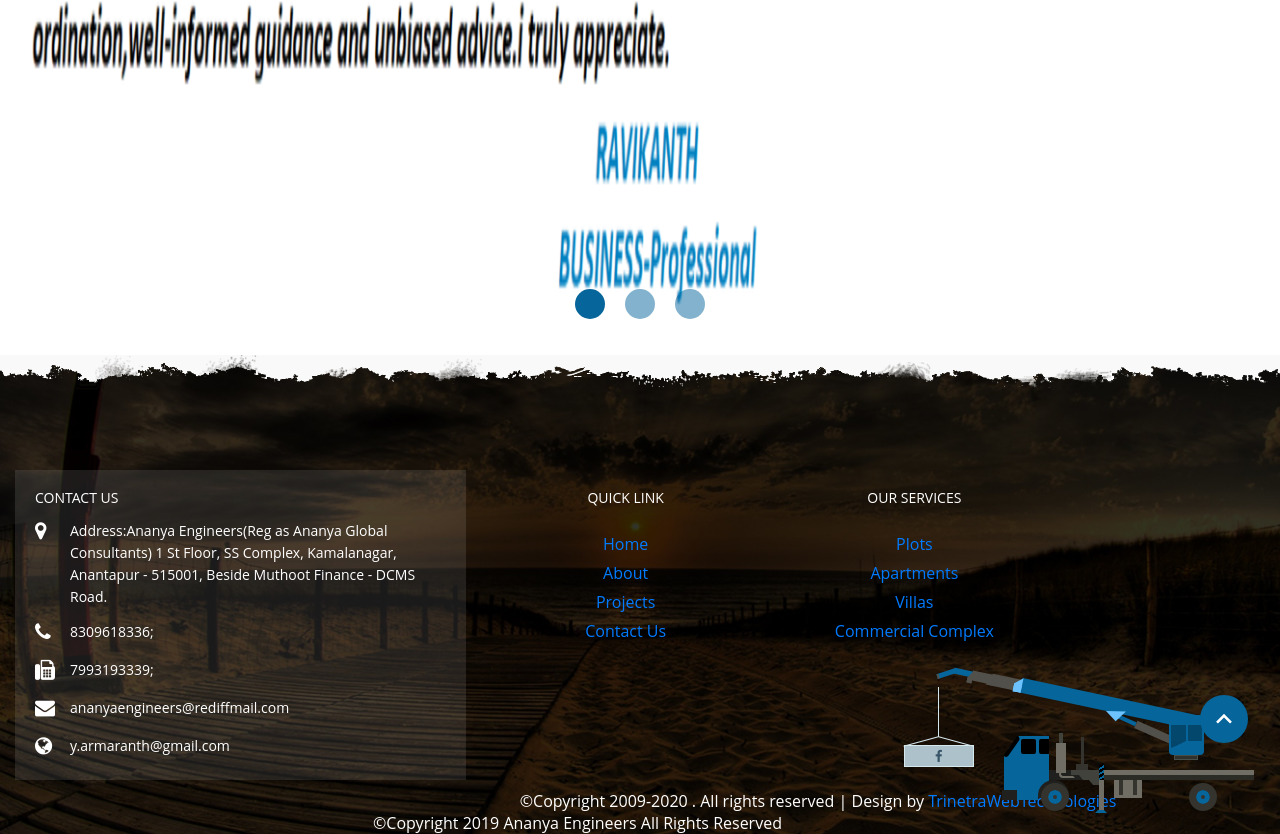
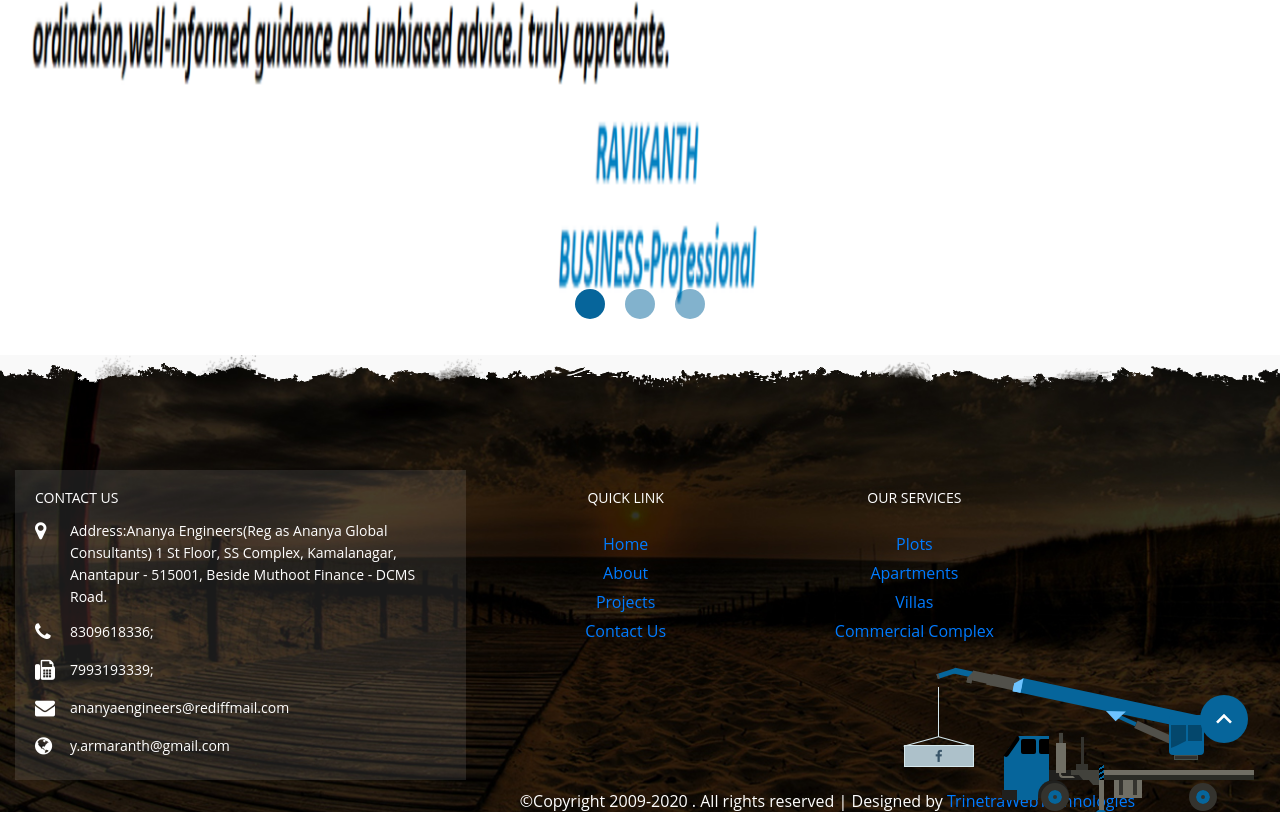
Before and after one commit to NagarjunaDabbara/ananyaengineers_old, a React (Create React App) app: page / in a window 1280 px wide. Shown: the part 2475-3309 px from the top of the page. After the commit the page ends 3287 px from the top, so only its background shows below. Built offline with nearby package versions, Linux system fonts and the light colour scheme.

Commit message:
Update footer.js

```diff
--- a/src/components/footer/footer.js
+++ b/src/components/footer/footer.js
@@ -144,13 +144,11 @@ const Footer=()=>(
 <div className="footer-bottom">
 <div className="row">
    <div className="mycompanyname">
-     <p className="text-white">©Copyright 2009-2020 . All rights reserved | Design by
+     <p className="text-white">©Copyright 2009-2020 . All rights reserved | Designed by
 			<a href="http://www.trinetrawebtechnologies.com"> TrinetraWebTechnologies</a>
 		 </p>
       </div>
-     <div className="col-lg-12 col-md-12 col-sm-12">
-       <p>&copy;Copyright 2019 Ananya Engineers  All Rights Reserved</p>
-     </div>
+
     </div>
  </div>
 
```
